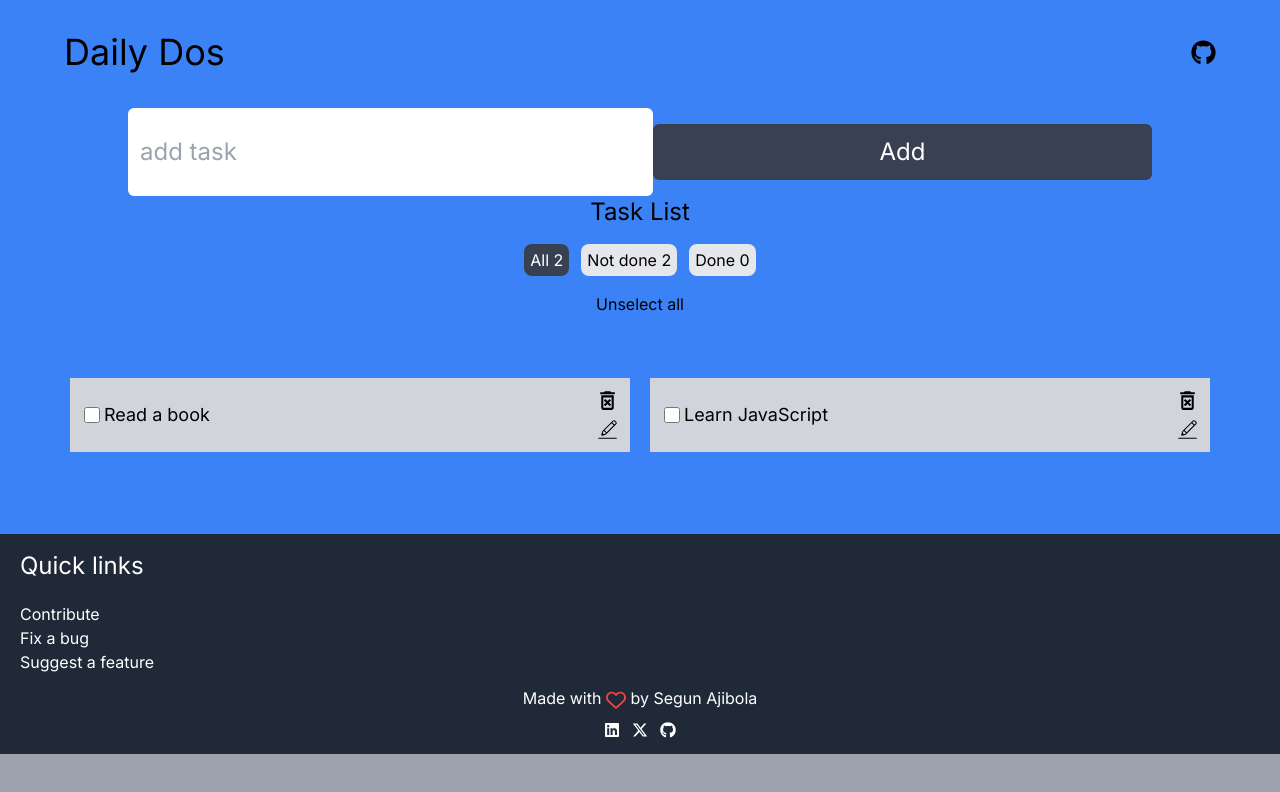
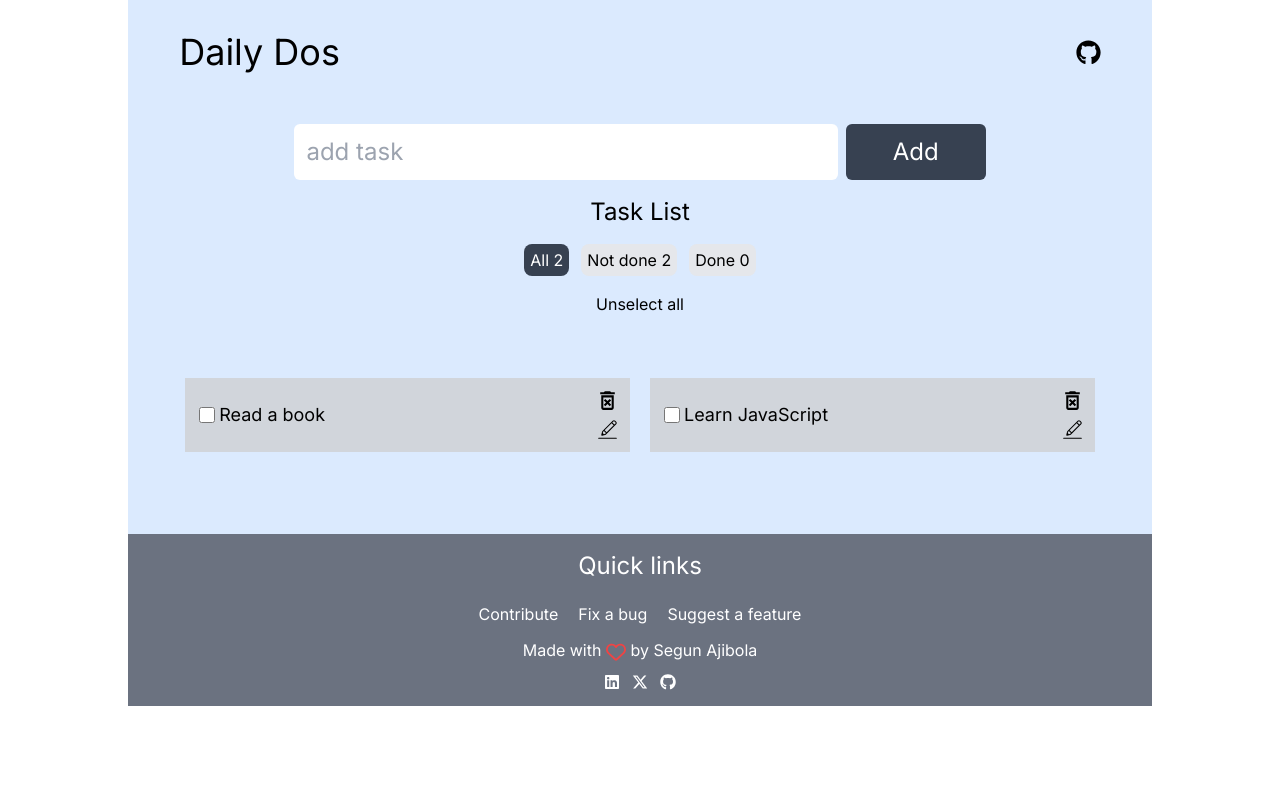
Before and after one commit to segunajibola/todos-daily, a Next.js app: page / in a window 1280 px wide. Shown: the top 792 px of the page. Built offline with nearby package versions, Linux system fonts and the light colour scheme.

Commit message:
fix form

```diff
--- a/app/components/AddTaskForm.tsx
+++ b/app/components/AddTaskForm.tsx
@@ -24,7 +24,10 @@ const AddTaskForm: React.FC<AddTaskFormProps> = ({ onAddTask }) => {
     }
   };
   return (
-    <form onSubmit={handleSubmit} className="w-[80vw] flex mx-auto">
+    <form
+      onSubmit={handleSubmit}
+      className="w-[75%] flex gap-2 items-center mx-auto"
+    >
       <input
         type="text"
         placeholder="add task"
@@ -34,7 +37,7 @@ const AddTaskForm: React.FC<AddTaskFormProps> = ({ onAddTask }) => {
       />
       <button
         type="submit"
-        className="bg-gray-700 text-white text-2xl p-3 m-4 mx-auto w-[95%] rounded-md"
+        className="bg-gray-700 text-white text-2xl p-3 m-4 mx-auto w-[25%] rounded-md"
       >
         Add
       </button>
--- a/app/components/Footer.tsx
+++ b/app/components/Footer.tsx
@@ -3,12 +3,16 @@ import { FaRegHeart, FaXTwitter, FaGithub, FaLinkedin } from "react-icons/fa6";
 
 const Footer: () => React.JSX.Element = () => {
   return (
-    <div className="py-4 bg-gray-800 text-white p-5">
-      <p className="text-2xl pb-5">Quick links</p>
-      <div className="flex flex-col">
-        <div className="flex flex-col">
-          <a href="https://github.com/segunajibola/todos-daily/pulls">Contribute</a>
-          <a href="https://github.com/segunajibola/todos-daily/issues">Fix a bug</a>
+    <div className="py-4 bg-gray-500 text-white p-5">
+      <p className="text-2xl pb-5 text-center">Quick links</p>
+      <div className="flex flex-col items-center">
+        <div className="flex gap-5">
+          <a href="https://github.com/segunajibola/todos-daily/pulls">
+            Contribute
+          </a>
+          <a href="https://github.com/segunajibola/todos-daily/issues">
+            Fix a bug
+          </a>
           <a href="https://github.com/segunajibola/todos-daily/issues/">
             Suggest a feature
           </a>
@@ -22,9 +26,15 @@ const Footer: () => React.JSX.Element = () => {
           <a href="https://segunajibola.com">Segun Ajibola</a>
         </p>
         <div className="flex gap-x-3">
-          <a href=""><FaLinkedin /></a>
-          <a href=""><FaXTwitter /></a>
-          <a href=""><FaGithub /></a>
+          <a href="">
+            <FaLinkedin />
+          </a>
+          <a href="">
+            <FaXTwitter />
+          </a>
+          <a href="">
+            <FaGithub />
+          </a>
         </div>
       </div>
     </div>
--- a/app/layout.tsx
+++ b/app/layout.tsx
@@ -16,7 +16,7 @@ export default function RootLayout({
 }) {
   return (
     <html lang="en">
-      <body className={`${inter.className} bg-gray-400 overflow-x-hidden`}>{children}</body>
+      <body className={`${inter.className} overflow-x-hidden`}>{children}</body>
     </html>
   );
 }
--- a/app/page.tsx
+++ b/app/page.tsx
@@ -7,8 +7,8 @@ import { FaGithub } from "react-icons/fa";
 
 export default function Home() {
   return (
-    <>
-      <div className="flex flex-col gap-y-6 py-5 bg-blue-500">
+    <div className="md:max-w-[80vw] mx-auto">
+      <div className="flex flex-col gap-y-6 py-5 bg-blue-100 justify-center">
         <header className="flex items-center justify-between py-3 w-[90%] mx-auto">
           <h1 className="text-center text-4xl">Daily Dos</h1>
           <a
@@ -24,6 +24,6 @@ export default function Home() {
         </div>
       </div>
       <Footer />
-    </>
+    </div>
   );
 }
```
